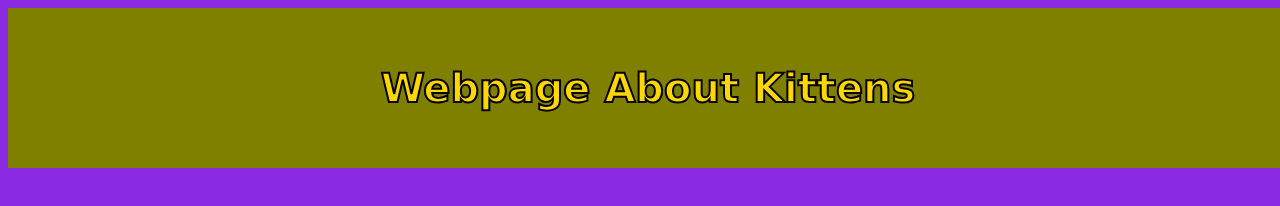
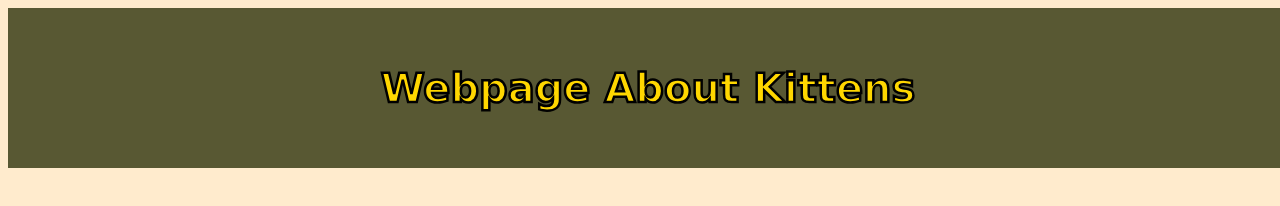
Before and after one commit to MyPersonal-Storage/html.oppgave1, a plain HTML site: page index.html in a window 1280 px wide. Drawn offline with Linux system fonts and the light colour scheme.

Commit message:
changed color header

```diff
--- a/style.css
+++ b/style.css
@@ -1,10 +1,10 @@
 body {
-  background-color: blueviolet;
+  background-color: blanchedalmond;
 }
 header {
   min-width: 100svw;
   height: 100px;
-  background-color: olive;
+  background-color: #585833;
   text-align: center;
   padding: 30px 0px;
 }
@@ -12,6 +12,6 @@ h1 {
   font-family: Verdana, Geneva, Tahoma, sans-serif;
   font-size: 40px;
   font-style: normal;
-  color: gold;
-  -webkit-text-stroke: 2px black;
+  color: #ffd700;
+  -webkit-text-stroke: 2.5px black;
 }
```
